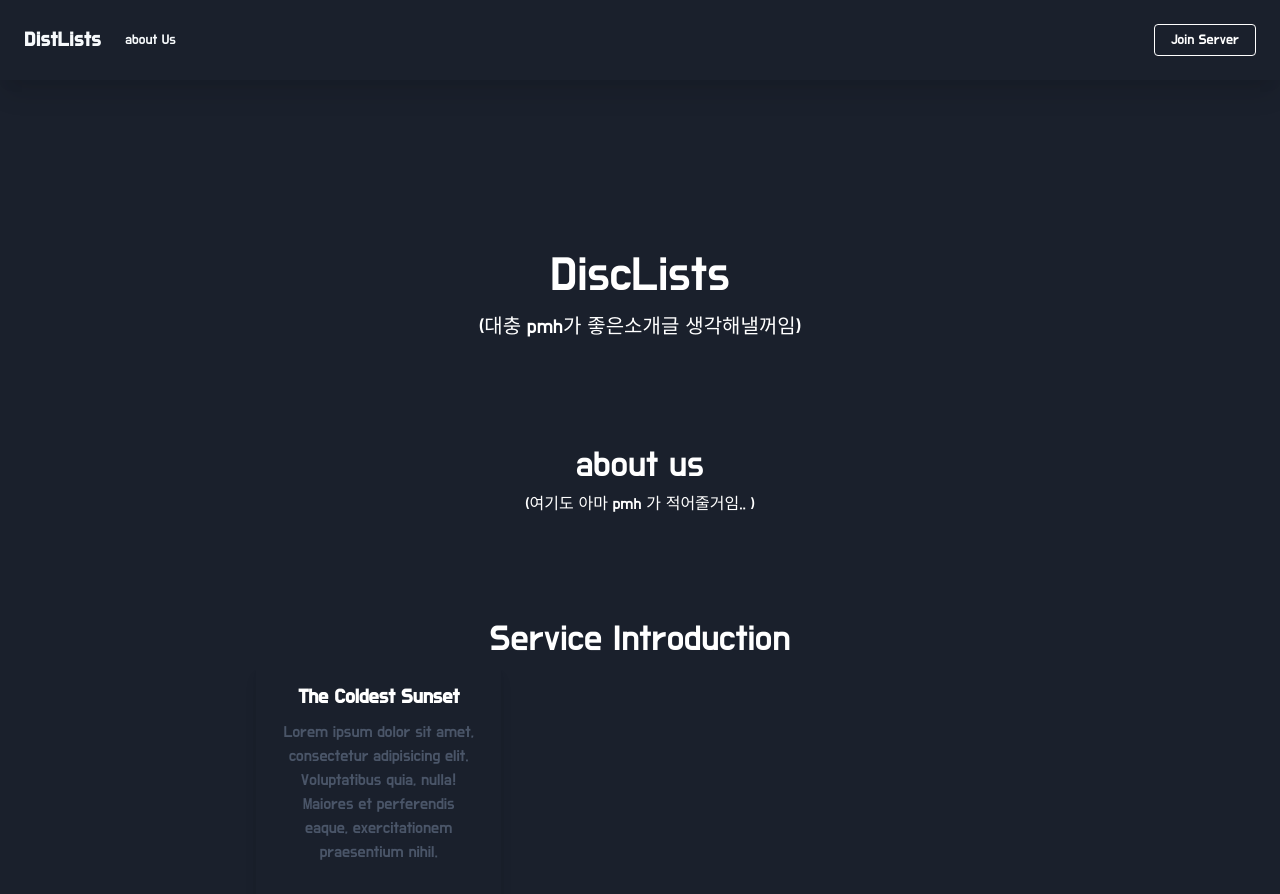
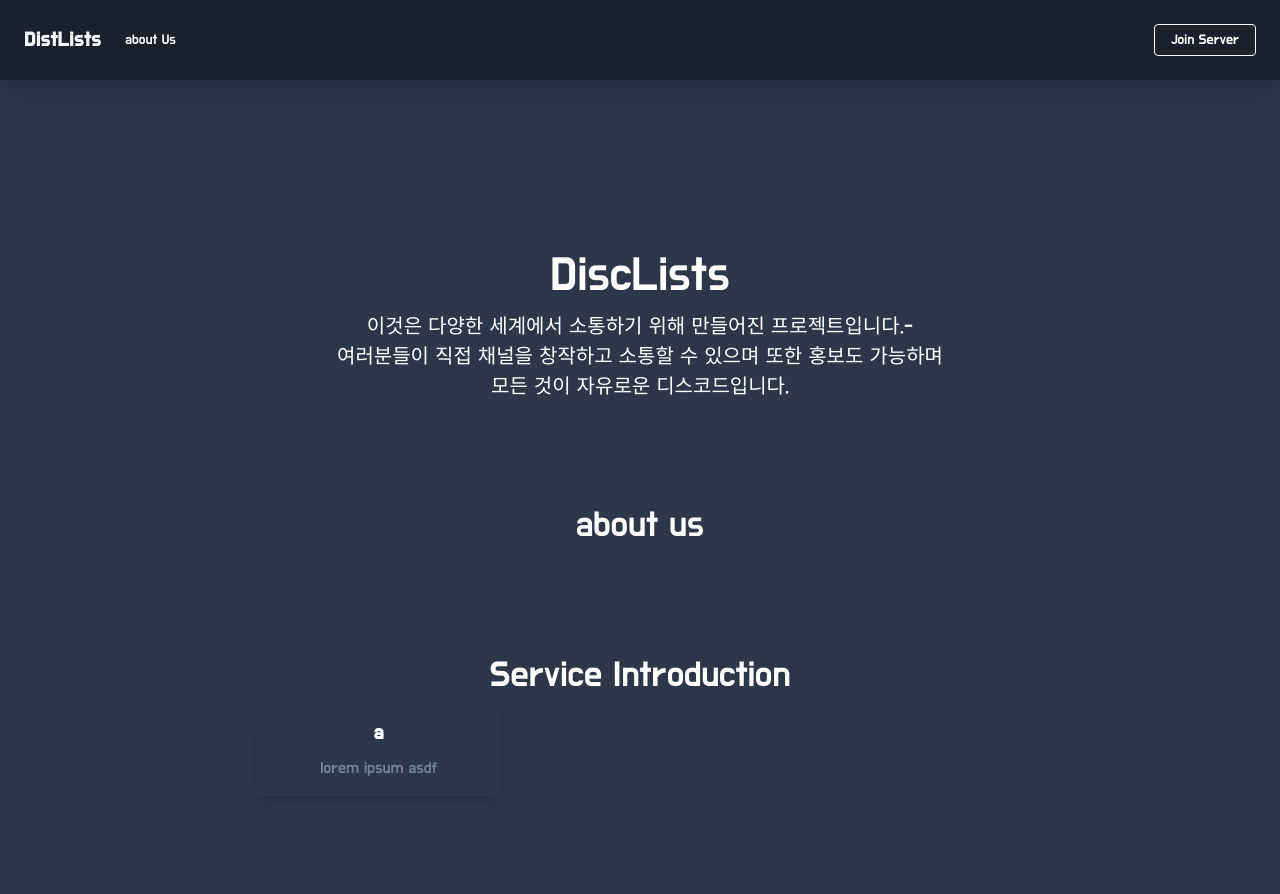
Before and after one commit to DiscLists/disclists-site, a Vue app: page /#/ in a window 1280 px wide. Shown: the top 894 px of the page. Built offline with nearby package versions, Linux system fonts and the light colour scheme.

Commit message:
update card

```diff
--- a/src/App.vue
+++ b/src/App.vue
@@ -1,5 +1,5 @@
 <template>
-  <div id="app" class="bg-gray-900">
+  <div id="app" class="bg-gray-800">
     <NavBar />
     <router-view />
   </div>
--- a/src/components/ServiceInfoCard.vue
+++ b/src/components/ServiceInfoCard.vue
@@ -2,26 +2,10 @@
   <div>
     <div class="max-w-sm rounded overflow-hidden shadow-lg">
       <div class="px-6 py-4">
-        <div class="font-bold text-xl mb-2">The Coldest Sunset</div>
-        <p class="text-gray-700 text-base">
-          Lorem ipsum dolor sit amet, consectetur adipisicing elit. Voluptatibus
-          quia, nulla! Maiores et perferendis eaque, exercitationem praesentium
-          nihil.
+        <div class="font-bold text-xl mb-2">{{ data.name }}</div>
+        <p class="text-gray-600 text-base">
+          {{ data.description }}
         </p>
-      </div>
-      <div class="px-6 py-4">
-        <span
-          class="inline-block bg-gray-200 rounded-full px-3 py-1 text-sm font-semibold text-gray-700 mr-2"
-          >#photography</span
-        >
-        <span
-          class="inline-block bg-gray-200 rounded-full px-3 py-1 text-sm font-semibold text-gray-700 mr-2"
-          >#travel</span
-        >
-        <span
-          class="inline-block bg-gray-200 rounded-full px-3 py-1 text-sm font-semibold text-gray-700"
-          >#winter</span
-        >
       </div>
     </div>
   </div>
@@ -29,6 +13,6 @@
 
 <script>
 export default {
-
+  props: ['data']
 }
 </script>
--- a/src/views/Home.vue
+++ b/src/views/Home.vue
@@ -3,23 +3,28 @@
     <div id="header">
       <div class="mt-40">
         <div class="text-5xl">DiscLists</div>
-        <div class="text-xl">(대충 pmh가 좋은소개글 생각해낼꺼임)</div>
+        <div class="text-xl">
+          이것은 다양한 세계에서 소통하기 위해 만들어진 프로젝트입니다.- <br />
+          여러분들이 직접 채널을 창작하고 소통할 수 있으며 또한 홍보도 가능하며
+          <br />
+          모든 것이 자유로운 디스코드입니다. <br />
+        </div>
       </div>
     </div>
     <div id="aboutUs" class="mx-4 lg:mx-64 mt-24">
       <div class="text-center text-4xl">
         about us
       </div>
-      <div>
-        (여기도 아마 pmh 가 적어줄거임.. )
-      </div>
+      <div></div>
     </div>
     <div id="aboutUs" class="mx-4 lg:mx-64 mt-24">
       <div class="text-center text-4xl">
         Service Introduction
       </div>
       <div class="lg:grid grid-cols-3 gap-4 flex justify-center">
-        <ServiceInfoCard />
+        <span v-for="(item, index) in serviceInfo" :key="index">
+          <ServiceInfoCard :data="item" />
+        </span>
       </div>
     </div>
     <div id="aboutUs" class="mx-4 lg:mx-64 mt-24">
@@ -37,6 +42,11 @@
 import ServiceInfoCard from './../components/ServiceInfoCard'
 export default {
   name: 'Home',
+  data: function() {
+    return {
+      serviceInfo: [{ name: 'a', description: 'lorem ipsum asdf', color: '' }]
+    }
+  },
   components: {
     ServiceInfoCard
   }
```
